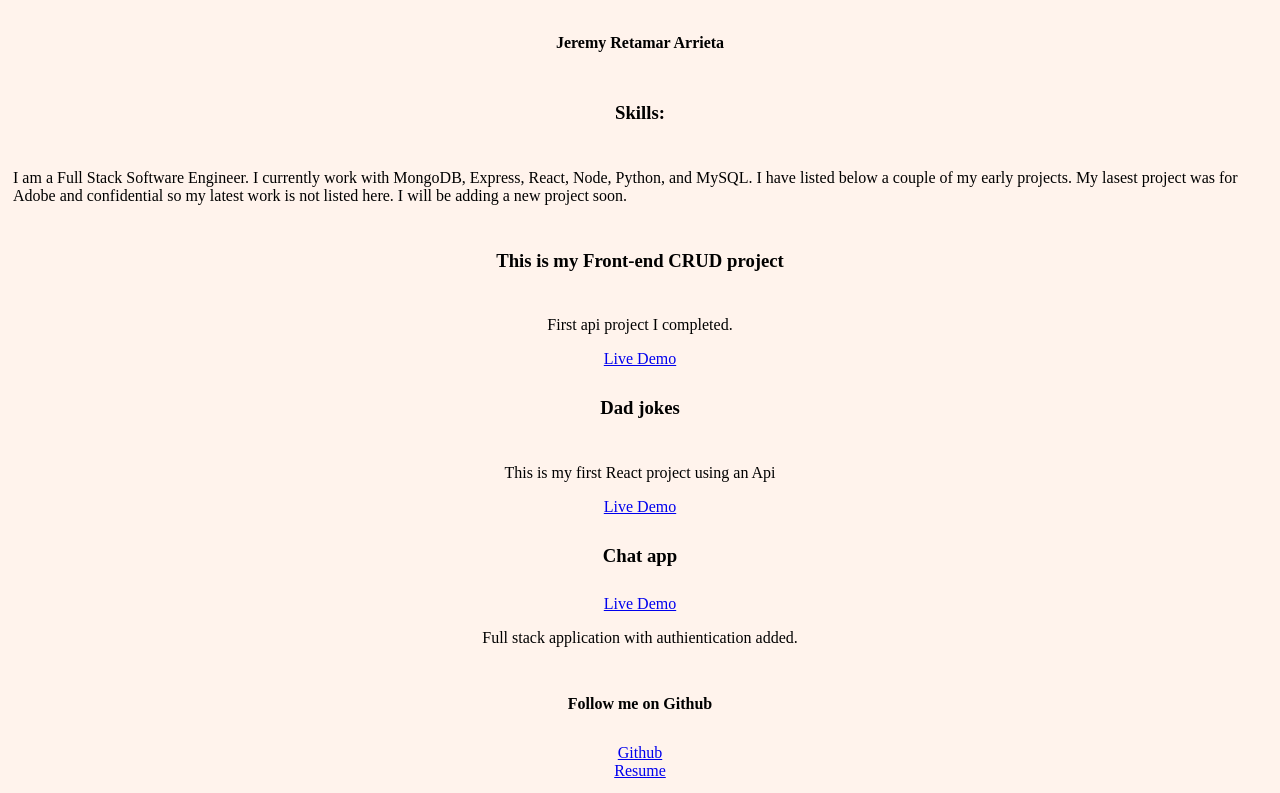
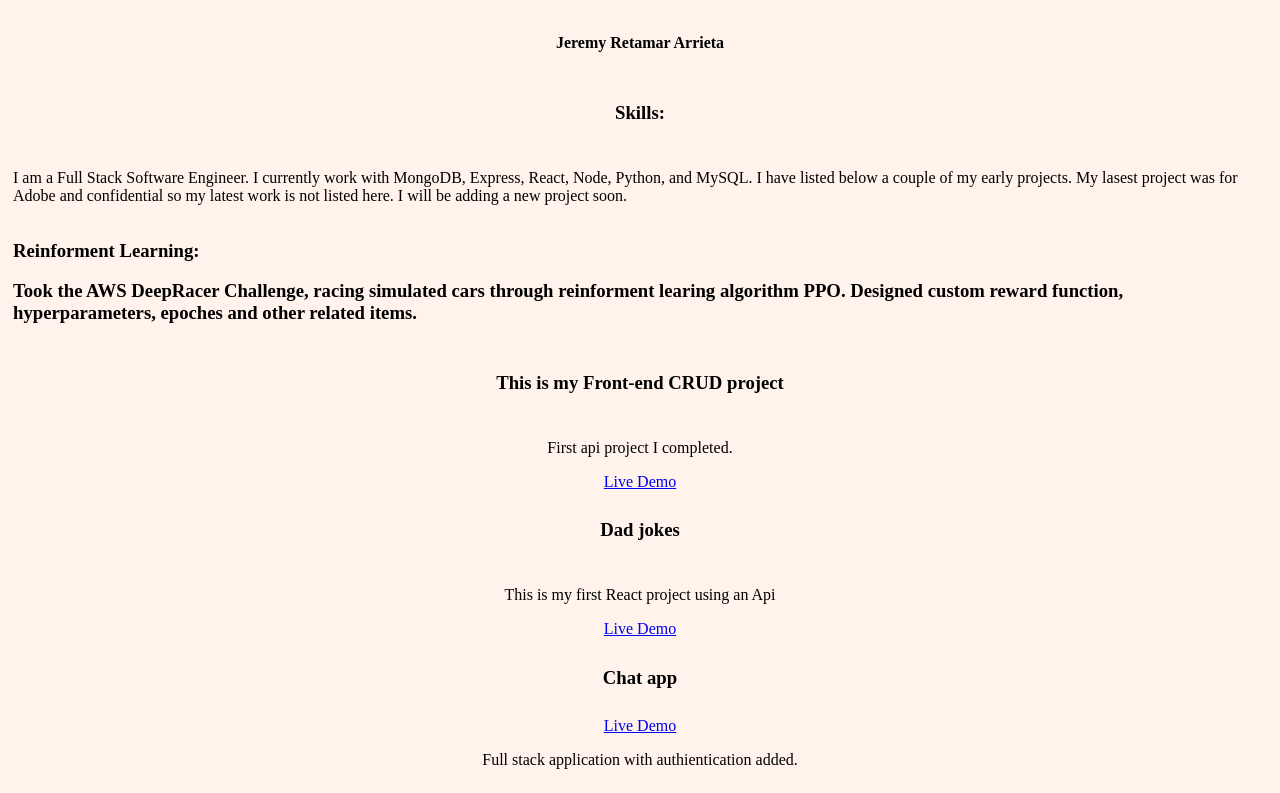
Before and after one commit to Limitlessmatrix/oldest_portfolio, a plain HTML site: page index.html in a window 1280 px wide. Shown: the top 793 px of the page. Drawn offline with Linux system fonts and the light colour scheme; a script that the page names is missing.

Commit message:
Update index.html

```diff
--- a/index.html
+++ b/index.html
@@ -13,9 +13,15 @@
         <h4>Jeremy Retamar Arrieta</h4>
     </header>
 
+
     <article class="a1">
         <h3>Skills:</h3>
         <p>I am a Full Stack Software Engineer. I currently work with MongoDB, Express, React, Node, Python, and MySQL. I have listed below a couple of my early projects. My lasest project was for Adobe and confidential so my latest work is not listed here. I will be adding a new project soon.</p>
+    </article>
+
+      <article class="machine-learning">
+        <h3>Reinforment Learning:<h3>
+            <p>Took the AWS DeepRacer Challenge, racing simulated cars through reinforment learing algorithm PPO. Designed custom reward function, hyperparameters, epoches and other related items.</p>
     </article>
 
     <article class="a3">
```
